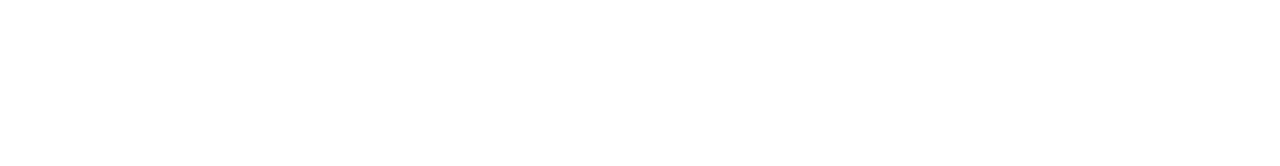
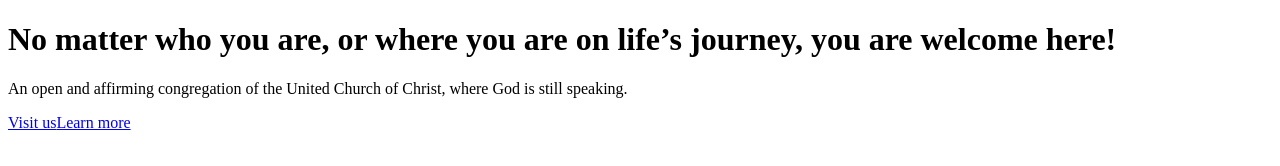
Before and after one commit to LibertyNJ/community-church-of-syosset, a Gatsby site: page / in a window 1280 px wide. Built offline with nearby package versions, Linux system fonts and the light colour scheme; Gatsby itself is replaced by a stand-in of ours.

Commit message:
Add homepage content

```diff
--- a/gatsby-config.js
+++ b/gatsby-config.js
@@ -1,8 +1,9 @@
 module.exports = {
   siteMetadata: {
+    author: 'Nathaniel J. Liberty',
+    description:
+      'An open and affirming congregation of the United Church of Christ in Syosset, New York. No matter who you are, or where you are on life’s journey, you are welcome here!',
     title: 'Community Church of Syosset',
-    description: '',
-    author: 'Nathaniel J. Liberty',
   },
   plugins: [
     {
@@ -11,7 +12,7 @@
         background_color: '#fff',
         display: 'minimal-ui',
         name: 'Community Church of Syosset',
-        short_name: 'starter',
+        short_name: 'CCoS',
         start_url: '/',
         theme_color: '#fff',
         // icon: 'src/images/gatsby-icon.png', // This path is relative to the root of the site.
--- a/src/pages/index.jsx
+++ b/src/pages/index.jsx
@@ -1,13 +1,25 @@
+import { Link } from 'gatsby';
 import React from 'react';
 
 import Layout from '../components/Layout';
 import SEO from '../components/SEO';
 
-export default function IndexPage({...restProps}) {
+export default function IndexPage({ ...restProps }) {
   return (
     <>
       <SEO title="Home" />
-      <Layout {...restProps}></Layout>
+      <Layout {...restProps}>
+        <h1>
+          No matter who you are, or where you are on life’s journey, you are
+          welcome here!
+        </h1>
+        <p>
+          An open and affirming congregation of the United Church of Christ,
+          where God is still speaking.
+        </p>
+        <Link to="#">Visit us</Link>
+        <Link to="/about">Learn more</Link>
+      </Layout>
     </>
   );
 }
```
